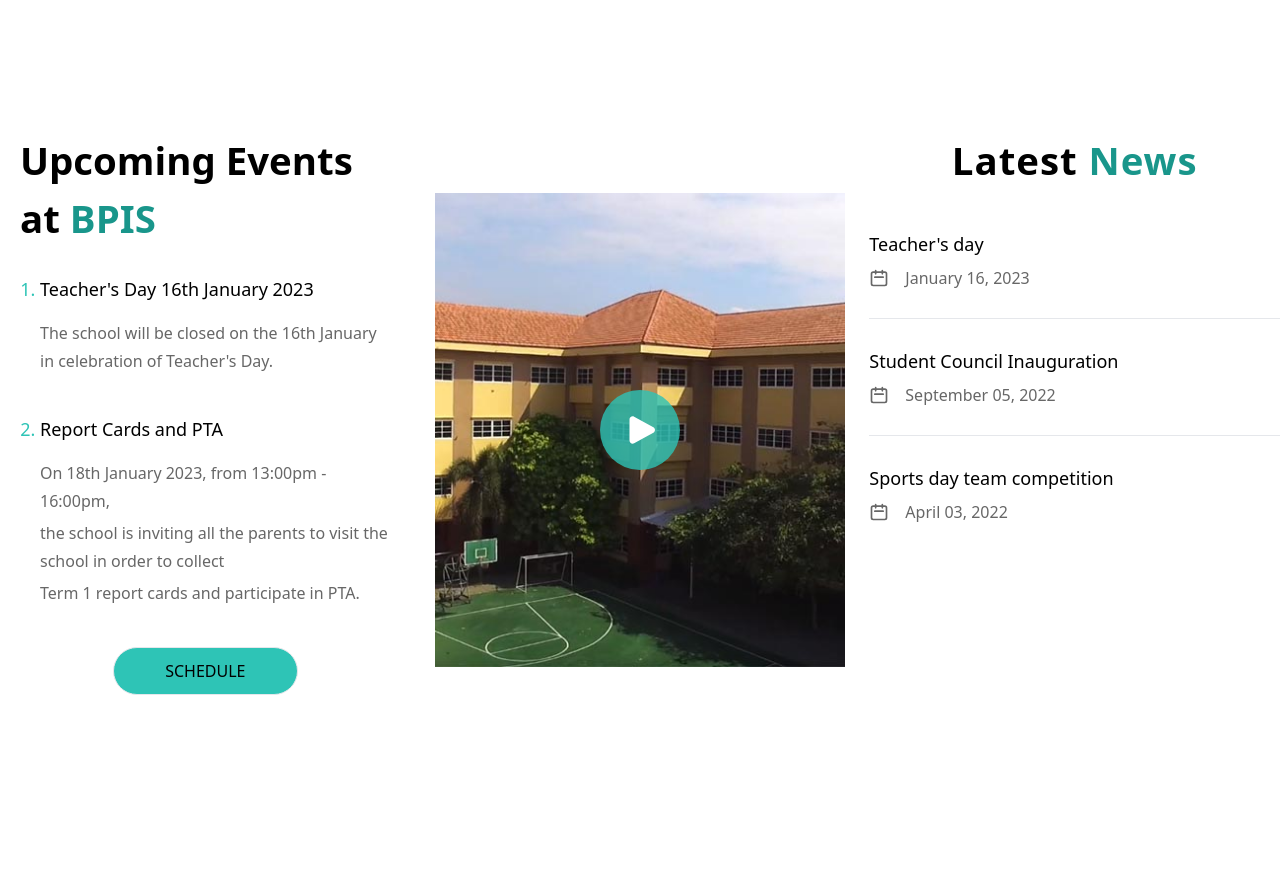
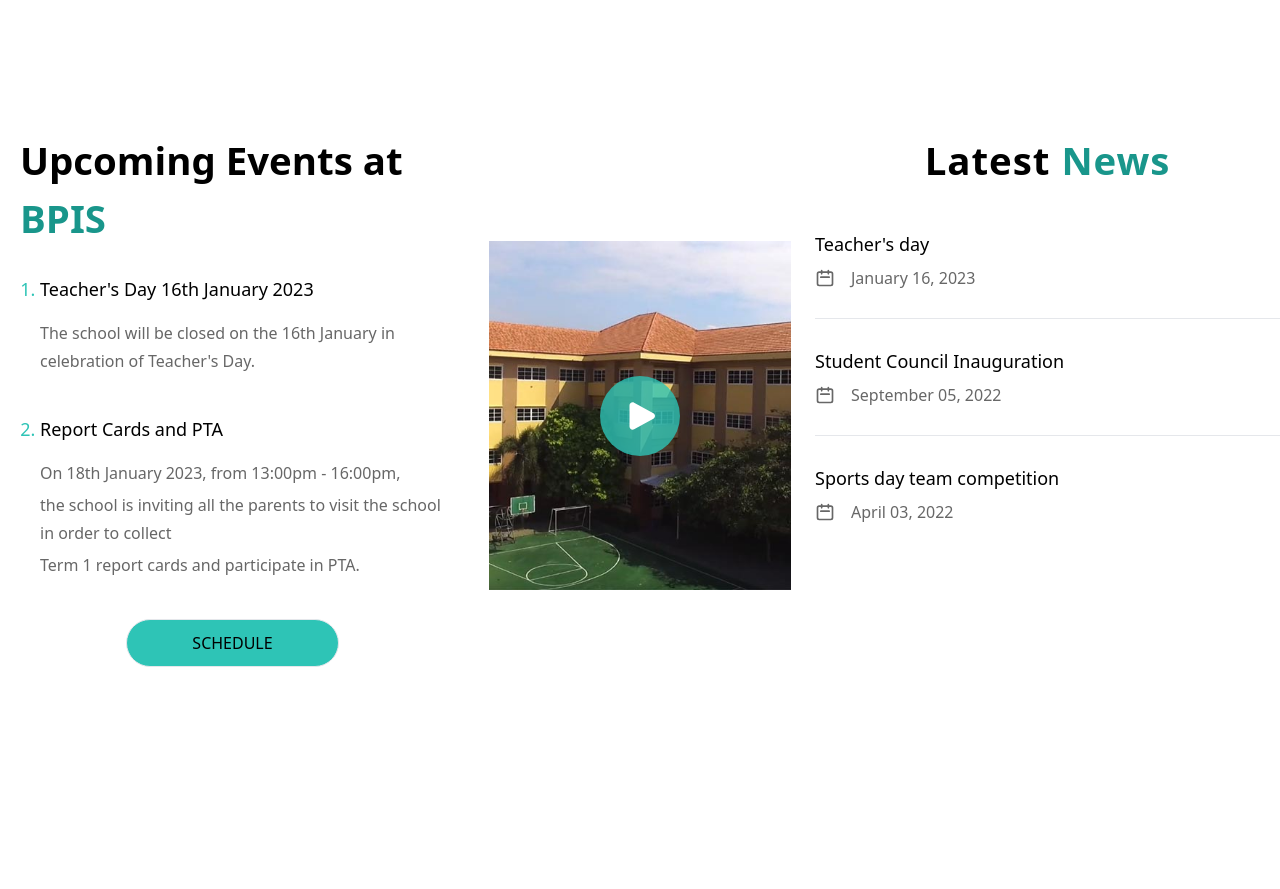
Before and after one commit to StRane/bpis-app, a Next.js app: page / in a window 1280 px wide. Shown: the part 940-1829 px from the top of the page. Built offline with nearby package versions, Linux system fonts and the light colour scheme.

Commit message:
Fixed activities and image

```diff
--- a/components/UI/newsEventsPage/EventCard.tsx
+++ b/components/UI/newsEventsPage/EventCard.tsx
@@ -11,12 +11,18 @@ const EventCard: React.FC<{
   eventDetails?: string;
   id: number;
   directed?: boolean;
+  detailed?: boolean;
 }> = (props) => {
   const displayedItems = (
     <div className="mb-24">
       <div className="relative min-h-[60vh] lg:min-h-screen min-w-screen">
-        <Image src={props.adress} alt={props.name} fill  className="object-cover object-top
-"/>
+        <Image
+          src={props.adress}
+          alt={props.name}
+          fill
+          className="object-cover object-top
+"
+        />
       </div>
       <div className="w-full grid grid-cols-[2.5rem_1fr] md:grid-cols-[6rem_1fr] divide-x-1 mt-7">
         <div className="flex flex-col text-bpisg font-medium">
@@ -30,16 +36,25 @@ const EventCard: React.FC<{
           <div className="grid grid-cols-[6rem_6rem_1fr] divide-x-1 text-sm font-medium">
             <div className="justify-self-center text-xs lg:text-base">
               <h4>Posted by</h4>
-              <p className="text-xs lg:text-base uppercase text-black/60">Admin</p>
+              <p className="text-xs lg:text-base uppercase text-black/60">
+                Admin
+              </p>
             </div>
             <div className="pl-10">
               <h4 className="text-xs lg:text-base">Categories</h4>
-              <p className="uppercase text-black/60 text-xs lg:text-base">{props.type}</p>
+              <p className="uppercase text-black/60 text-xs lg:text-base">
+                {props.type}
+              </p>
             </div>
           </div>
         </div>
       </div>
-      {props.eventDetails && <p className="my-7">{props.eventDetails}</p>}
+      {props.eventDetails &&
+        (props.detailed ? (
+          <p className="my-7">{props.eventDetails}</p>
+        ) : (
+          <p className="my-7 truncate">{props.eventDetails}</p>
+        ))}
       {props.directed && (
         <Link href={"/activities/" + props.id} key={props.id}>
           <button className="uppercase px-5 py-3 bg-bpisg text-white hover:bg-bpisg2 font-bold text-sm transition duration-300 ease-in">
--- a/components/UI/pagelayouts/SideInfos.tsx
+++ b/components/UI/pagelayouts/SideInfos.tsx
@@ -18,7 +18,7 @@ const SideInfos = () => {
           />
           <div className="flex flex-col text-sm font-bold pr-8">
             <h5 className="mb-5">{item.title}</h5>
-            <p className="text-bpisgry">{item.day} {item.month} 2019</p>
+            <p className="text-bpisgry">{item.day} {item.month} {item.year}</p>
           </div>
         </li>
       ))}
--- a/components/UI/panel/news.tsx
+++ b/components/UI/panel/news.tsx
@@ -43,8 +43,8 @@ const News = () => {
   );
 
   return (
-    <div className="col-start-1 col-end-13 grid grid-cols-1 self-center lg:grid-cols-3 gap-6 mb-48">
-      <div className="col-span-1 mb-8 px-5">
+    <div className="col-start-1 col-end-13 grid grid-cols-1 self-center lg:grid-cols-8 gap-6 mb-48">
+      <div className="col-span-3 mb-8 px-5">
         <h3 className="mb-7 text-4xl font-semibold text-left">
           Upcoming Events at <span className="text-bpisgcontrast">BPIS</span>
         </h3>
@@ -75,7 +75,7 @@ const News = () => {
         </Link>
       </div>
 
-      <div className="col-span-1 self-center">
+      <div className="col-span-2 self-center obj">
         {shown ? (
           <div
             className="fixed top-0 left-0 w-full h-full bg-black/90"
@@ -89,7 +89,7 @@ const News = () => {
             />
           </div>
         ) : (
-          <div className="relative">
+          <div className="relative object-cover">
             <button
               aria-label="open school introduction video"
               className="absolute top-1/2 left-1/2 -translate-x-1/2 -translate-y-1/2 bg-bpisg/80 rounded-full p-5 hover:bg-bpisg transition-colors duration-300"
@@ -108,14 +108,14 @@ const News = () => {
               </svg>
             </button>
             <img
-              className="mx-auto lg:mx-0"
+              className="w-full"
               src={Image1.src}
               alt="Youtube video"
             />
           </div>
         )}
       </div>
-      <div className="col-span-1 mb-8">
+      <div className="col-span-3 mb-8">
         <h3 className="tracking-wide font-semibold text-4xl pb-3">
           Latest
           <span className="text-bpisgcontrast"> News</span>
--- a/pages/activities/[id].tsx
+++ b/pages/activities/[id].tsx
@@ -47,7 +47,7 @@ const Details: NextPage = () => {
       </Head>
       <main>
         <NavBar />
-        <Pagetitle name={"Details" + currActivity.id} />
+        <Pagetitle name={currActivity.title} />
 
         <div className="m-4 col-start-1 col-span-12 text-left text-lg text-bpisgry font-light grid grid-cols-4 gap-9">
           <NavigationHelper name="Details" />
@@ -62,6 +62,7 @@ const Details: NextPage = () => {
               id={currActivity.id}
               eventDetails={currActivity.eventDetails}
               directed={false}
+              detailed={true}
             />
           </div>
         </div>
```
